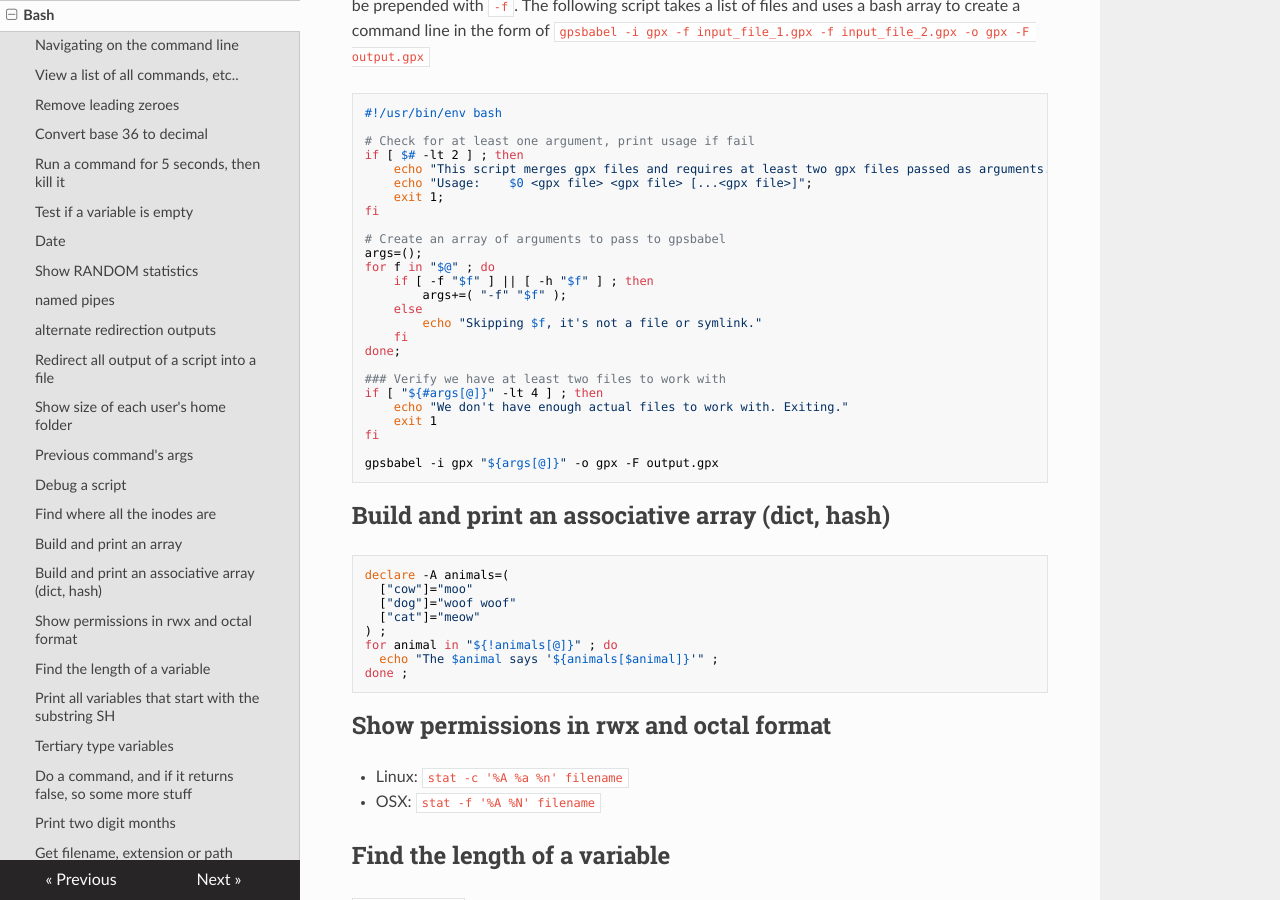
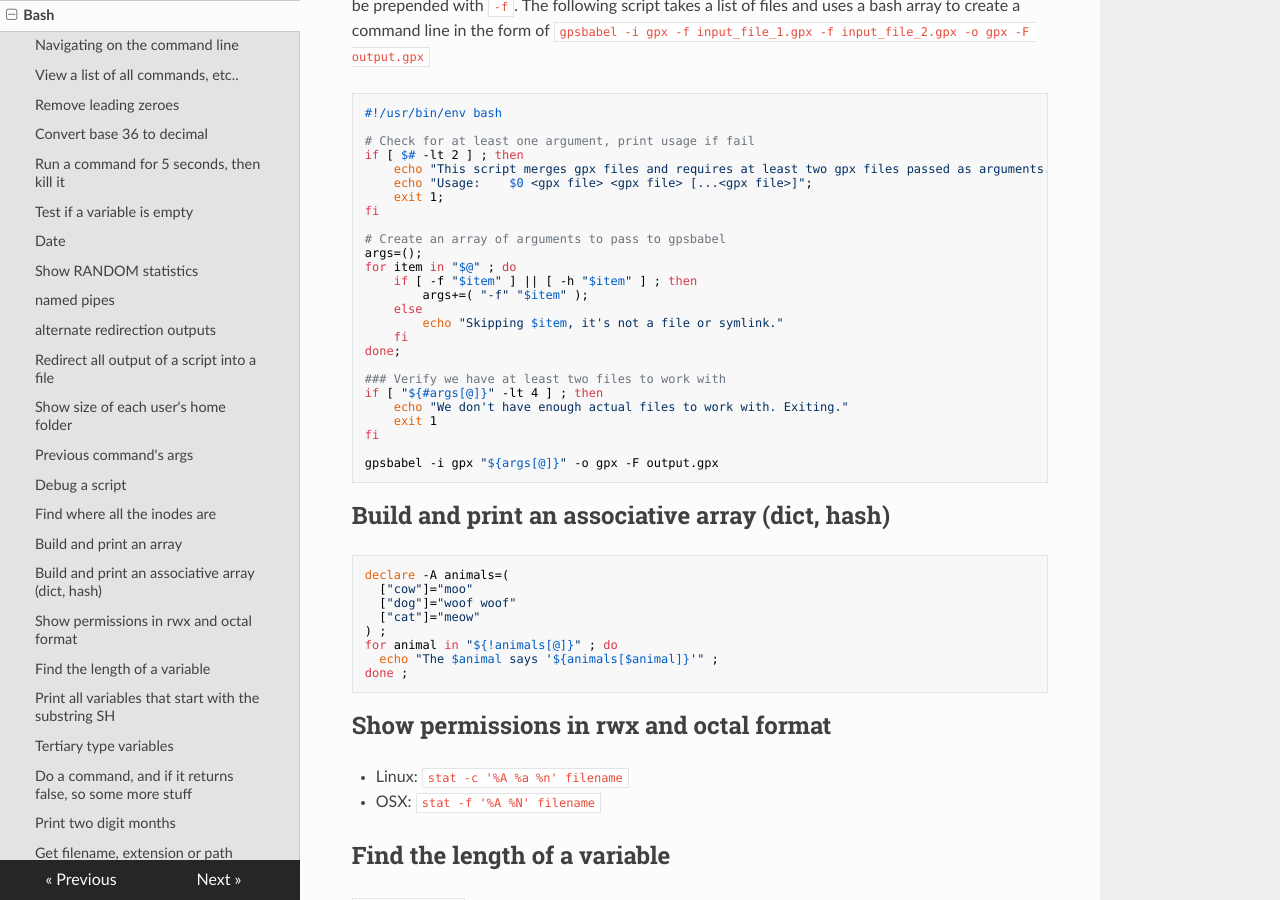
Before and after one commit to lando-cal/tech-notes, an MkDocs documentation site: the page built from docs/bash.md, in a window 1280 px wide and 900 px high, scrolled down 3178 px. Built offline with MkDocs 1.6.1, drawn with Linux system fonts in a browser that asks for light colours; nearby versions of some CDN libraries.

Commit message:
Rename variable to be more clear

```diff
--- a/docs/bash.md
+++ b/docs/bash.md
@@ -151,11 +151,11 @@ fi
 
 # Create an array of arguments to pass to gpsbabel
 args=();
-for f in "$@" ; do
-    if [ -f "$f" ] || [ -h "$f" ] ; then
-        args+=( "-f" "$f" );
+for item in "$@" ; do
+    if [ -f "$item" ] || [ -h "$item" ] ; then
+        args+=( "-f" "$item" );
     else
-        echo "Skipping $f, it's not a file or symlink."
+        echo "Skipping $item, it's not a file or symlink."
     fi
 done;
 
```
